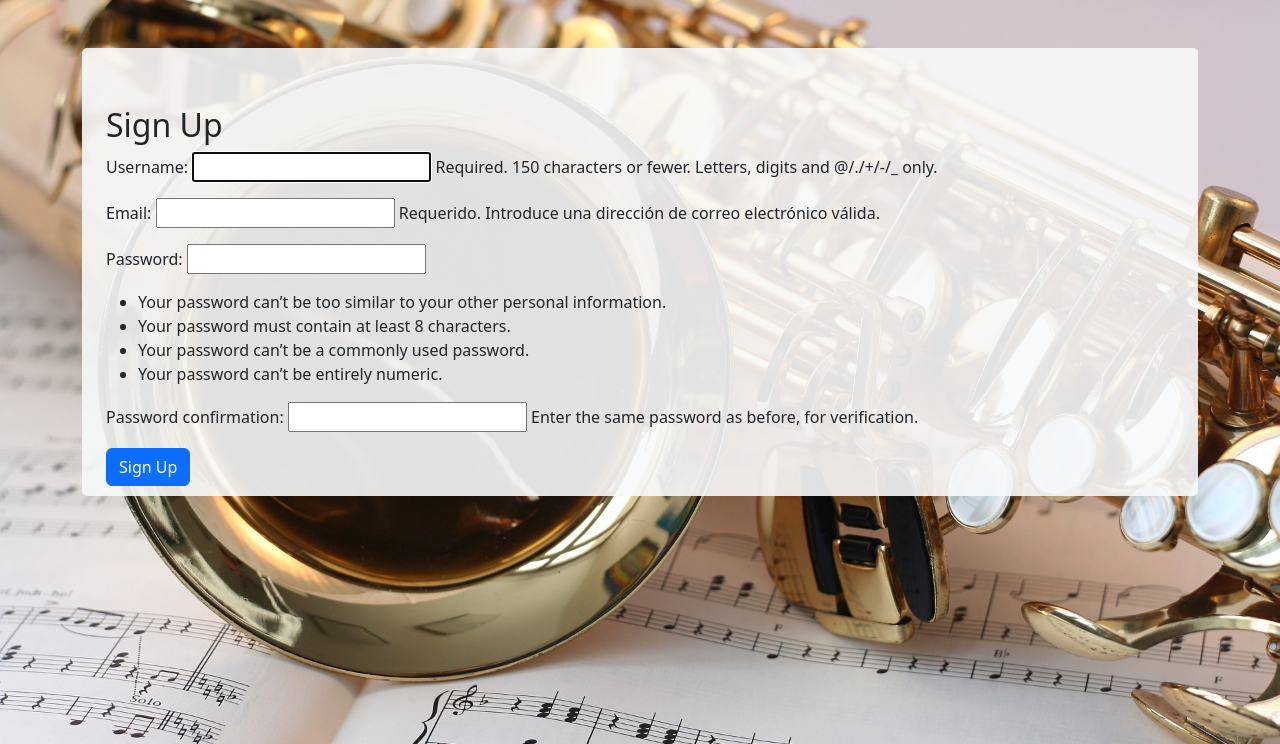
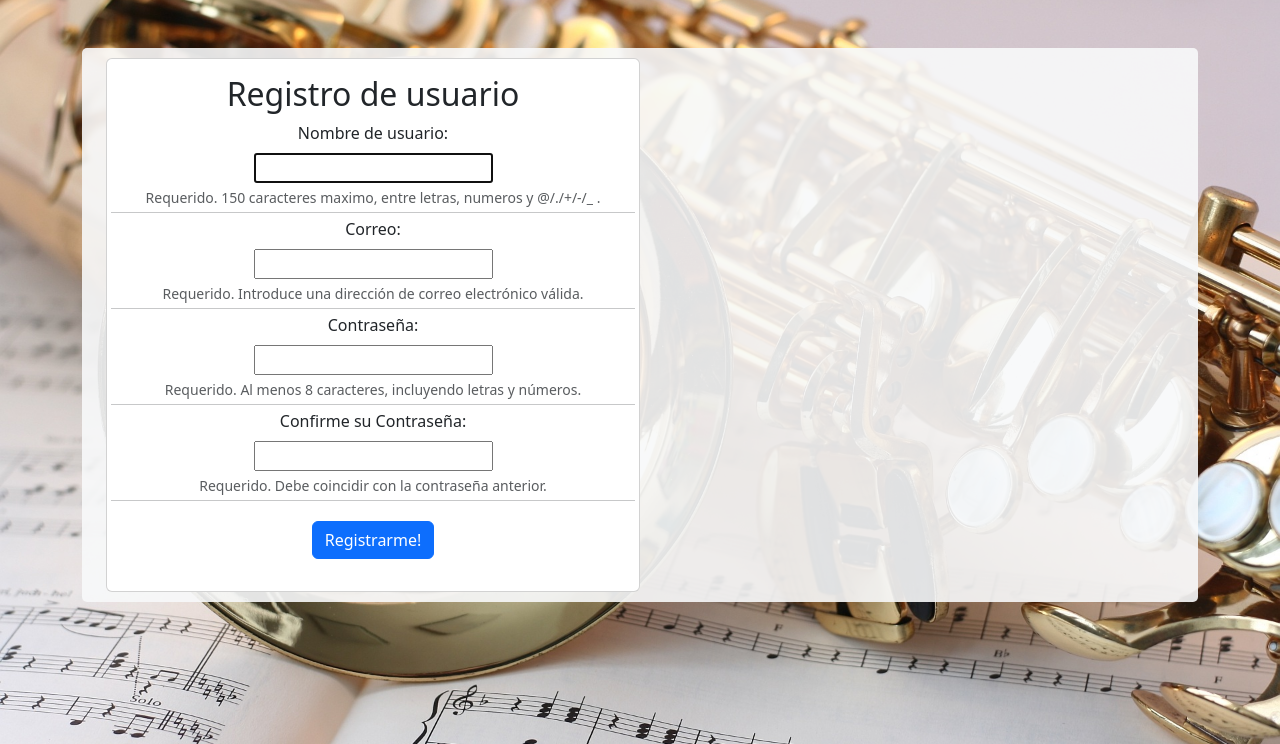
Before and after one commit to didieralz/web-casacultura, a Django app: page /accounts/signup/ in a window 1280 px wide. Shown: the part 56-800 px from the top of the page. Run offline with Django 5.2, Linux system fonts and the light colour scheme.

Commit message:
Se estiliza la pagina de signup, estudiante_list se mejor apara que cuando no haya ningun estudiante el boton aparesca con un espacio minimo en la tarjeta con esta es la ultima de las vistas inciales que obtiene un estilo

```diff
--- a/accounts/forms.py
+++ b/accounts/forms.py
@@ -1,13 +1,20 @@
 from django import forms
 from django.contrib.auth.forms import UserCreationForm
 from django.contrib.auth.models import User
+import re
 
 class CustomUserCreationForm(UserCreationForm):
-    email = forms.EmailField(required=True, help_text='Requerido. Introduce una dirección de correo electrónico válida.')
+    email = forms.EmailField(required=True, help_text='Requerido. Introduce una dirección de correo electrónico válida.',label="Correo")
+    username = forms.CharField(max_length=150,min_length=4, help_text='Requerido. 150 caracteres maximo, entre letras, numeros y @/./+/-/_ .',label="Nombre de usuario")
+    password1 = forms.CharField(max_length=150,min_length=8, help_text='Requerido. Al menos 8 caracteres, incluyendo letras y números.', widget=forms.PasswordInput,label="Contraseña")
+    password2 = forms.CharField(max_length=32,min_length=8, help_text='Requerido. Debe coincidir con la contraseña anterior.', widget=forms.PasswordInput,label="Confirme su Contraseña")
 
     class Meta:
         model = User
         fields = ("username", "email", "password1", "password2")
+        widgets = {
+            "password1": forms.PasswordInput(attrs={'placeholder':'********','autocomplete': 'off','data-toggle': 'password1'}),
+        }
 
     def clean_username(self):
         username = self.cleaned_data.get('username')
@@ -19,7 +26,10 @@ class CustomUserCreationForm(UserCreationForm):
         email = self.cleaned_data.get('email')
         if User.objects.filter(email=email).exists():
             raise forms.ValidationError("Este correo electrónico ya está en uso. Por favor, elige otro.")
+        if not(bool(re.search('^[a-zA-Z0-9._%+-]+@[a-zA-Z0-9.-]+\.[a-zA-Z]{2,}$',email))):
+            raise forms.ValidationError("Porfavor ingrese un correo valido")
         return email
+
 
     def save(self, commit=True):
         user = super().save(commit=False)
--- a/cursos/templates/cursos/Estudiante_list.html
+++ b/cursos/templates/cursos/Estudiante_list.html
@@ -12,7 +12,7 @@
     </ul>
 </div>
 
-<div class="row" style="padding-bottom: 10px;">
+<div class="row min-height" style="padding-bottom: 10px;">
     {% for Estudiante in Estudiantes %}
         <div class="col-md-4">
             <div class="card h-100 shadow-sm">
@@ -80,7 +80,7 @@
         </div>
     {% endfor %}
     <div class="col-md-4">
-        <div class="card h-100 shadow-sm d-flex align-items-center justify-content-center">
+        <div class="card h-100 shadow-sm d-flex align-items-center justify-content-center" style="padding: 30%;" >
             <a  href="{% url 'estudiante_new' %}" type="button" class="btn btn-outline-primary btn-lg" title="Nuevo perfil de Estudiante"><i class="fa-solid fa-user-plus"></i>
 
             </a>
--- a/static/css/styles.css
+++ b/static/css/styles.css
@@ -11,3 +11,7 @@ body {
     --bs-tooltip-bg: var(--bd-violet-bg);
     --bs-tooltip-color: var(--bs-white);
   }
+
+.min-height-200 {
+    min-height: 200px;
+}
--- a/templates/registration/signup.html
+++ b/templates/registration/signup.html
@@ -4,12 +4,32 @@
 {% block title %}Sign Up{% endblock %}
 
 {% block page_content %}
-<div class="container mt-5">
-    <h2>Sign Up</h2>
-    <form method="post">
-        {% csrf_token %}
-        {{ form.as_p }}
-        <button type="submit" class="btn btn-primary">Sign Up</button>
-    </form>
+<div class="container">
+    <div class="card p-3 w-50" >
+        <h2 class="card-title text-center">Registro de usuario</h2>
+        <form method="post">
+            {% csrf_token %}
+            {% for field in form %}
+            <div class="row">
+                <div class="d-flex">
+                    <label for="{{ field.id_for_label }}" class="form-label text-center" style="width: 100%;">{{ field.label }}:</label>
+                </div>
+                <div class="mt-auto text-center">
+                    {{ field }}
+                </div>
+                {% if field.help_text %}
+                <div class="form-text text-center">{{ field.help_text }}</div>
+                {% endif %}
+                {% if field.errors %}
+                <div class="alert alert-danger text-center">{{ field.errors }}</div>
+                {% endif %}
+                <hr class="mt-1 mb-1"></hr>
+            </div>
+            {% endfor %}
+            <div class="mt-auto text-center p-3">
+                <button type="submit" class="btn btn-primary">Registrarme!</button>
+            </div>
+        </form>
+    </div>
 </div>
 {% endblock %}
--- a/var/www/css/styles.css
+++ b/var/www/css/styles.css
@@ -11,3 +11,7 @@ body {
     --bs-tooltip-bg: var(--bd-violet-bg);
     --bs-tooltip-color: var(--bs-white);
   }
+
+.min-height-200 {
+    min-height: 200px;
+}
```
Also changed, not shown: progess.md (+2 -1 lines), db.sqlite3.
